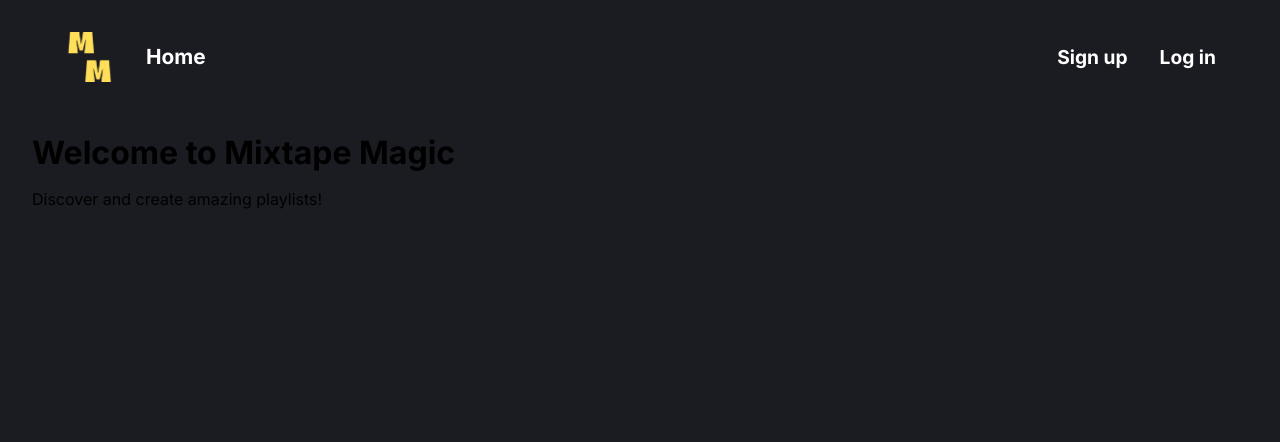
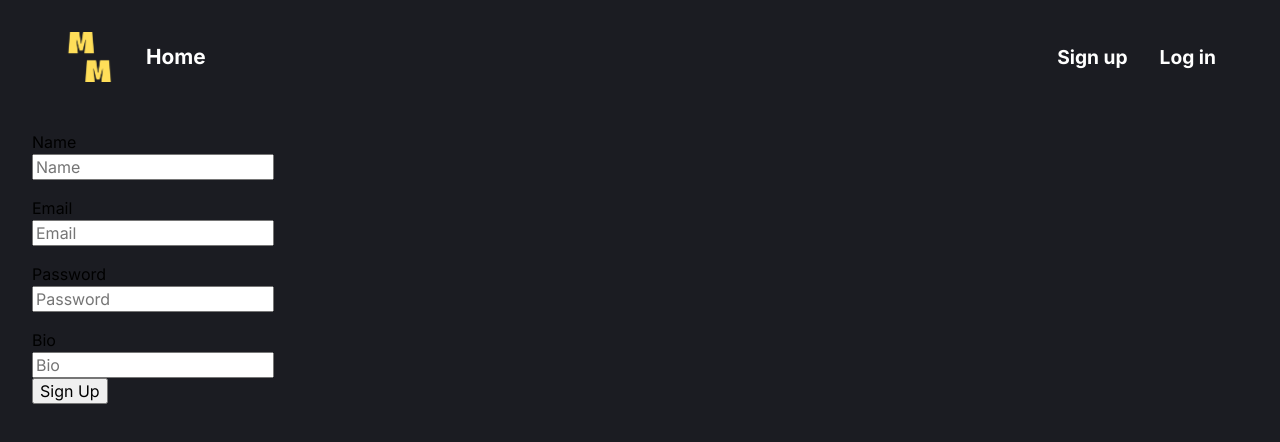
Before and after one commit to technative-academy/Mixtape-Magic, a React (Vite) app: page /register in a window 1280 px wide. Shown: the top 442 px of the page. Built offline with nearby package versions, Linux system fonts and the light colour scheme.

Commit message:
modified html code for login and sign up pages

```diff
--- a/src/components/ui/header/Header.jsx
+++ b/src/components/ui/header/Header.jsx
@@ -13,7 +13,7 @@ function Header() {
 	];
 
 	if (!isLoggedIn) {
-		navLinks.push({ label: 'Sign up', url: '/signup/' });
+		navLinks.push({ label: 'Sign up', url: '/register/' });
 		navLinks.push({ label: 'Log in', url: '/login/' });
 	}
 
--- a/src/views/login/Login.jsx
+++ b/src/views/login/Login.jsx
@@ -1,10 +1,32 @@
 const Login = () => {
     return (
-      <div>
-        <h1>Welcome to Mixtape Magic</h1>
-        <p>Discover and create amazing playlists!</p>
-      </div>
-    );
-  };
+    <div>
+      <form>
+        <label>
+          <p>Email</p>
+          <input
+            type="email"
+            placeholder="Email"
+            required
+          />
+        </label>
 
-  export default Login;
+        <label>
+          <p>Password</p>
+          <input
+            type="password"
+            placeholder="Password"
+            required
+          />
+        </label>
+        <div>
+          <button type="submit" >
+            Login
+          </button>
+        </div>
+      </form>
+    </div>
+  );
+};
+
+export default Login;
--- a/src/views/register/Register.jsx
+++ b/src/views/register/Register.jsx
@@ -1,10 +1,48 @@
 const Register = () => {
     return (
-      <div>
-        <h1>Welcome to Mixtape Magic</h1>
-        <p>Discover and create amazing playlists!</p>
-      </div>
-    );
-  };
+    <div>
+        <form>
+          <label>
+          <p>Name</p>
+          <input
+            type="name"
+            placeholder="Name"
+            required
+          />
+        </label>
+        <label>
+          <p>Email</p>
+          <input
+            type="email"
+            placeholder="Email"
+            required
+          />
+        </label>
 
-  export default Register;
+        <label>
+          <p>Password</p>
+          <input
+            type="password"
+            placeholder="Password"
+            required
+          />
+          </label>
+           <label>
+          <p>Bio</p>
+          <input
+            type="bio"
+            placeholder="Bio"
+            required
+          />
+        </label>
+        <div>
+          <button type="submit" >
+            Sign Up
+          </button>
+        </div>
+      </form>
+    </div>
+  );
+};
+
+export default Register;
```
Also changed, not shown: src/utils/supabaseClient.js (added, +9 -0 lines).
